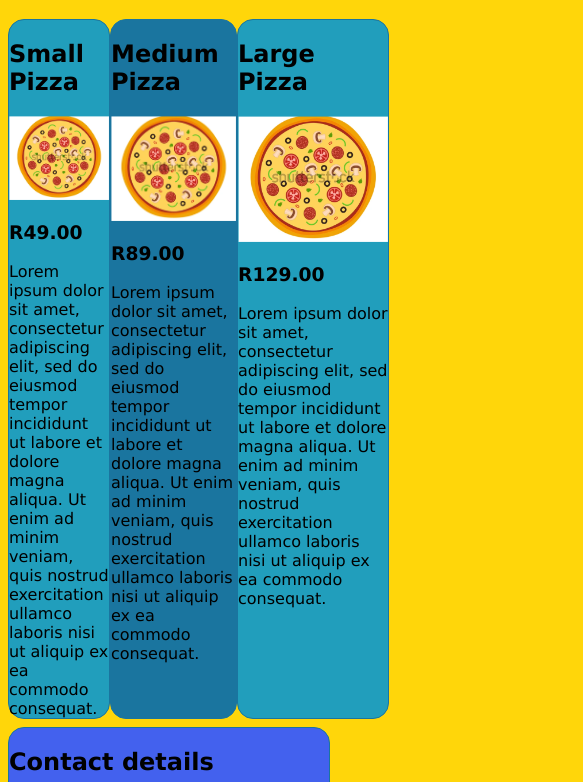
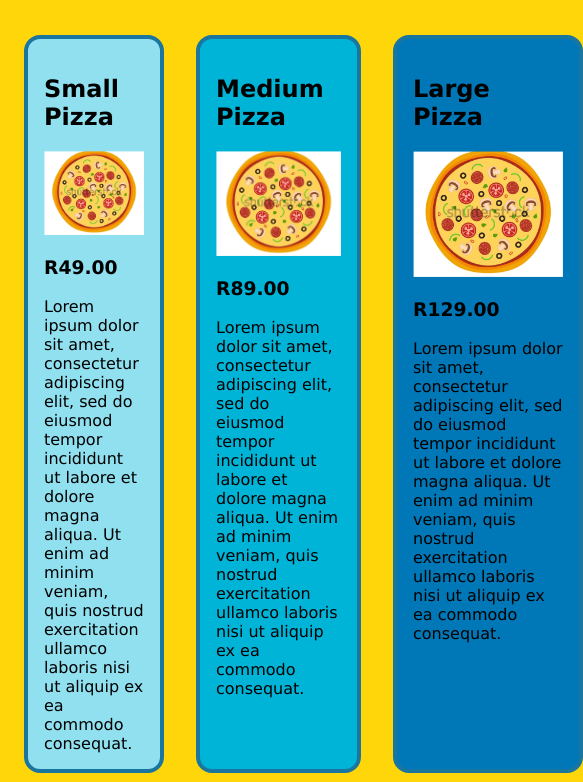
Before and after one commit to TshepisoogasohT/PIZZA-MENU, a plain HTML site: page index.html in a window 390 px wide. Shown: the part 62-844 px from the top of the page, 583 px wide, since content can reach past the window. Drawn offline with Linux system fonts and the light colour scheme.

Commit message:
responsive pages

```diff
--- a/style.css
+++ b/style.css
@@ -4,9 +4,9 @@
 
 }
 .pizza{
-    border:1px solid #1a759f;
-    padding: lem;
-    margin:lem;
+    border:4px solid #1a759f;
+    padding: 1em;
+    margin:1em;
     margin-bottom: 0.5em ;
     /*margin-left:0em ;*/
     border-radius:1em;
@@ -20,19 +20,19 @@
     display: flex;
 }
 .medium_pizza{
-    background-color: #1a759f;
+    background-color: #00b4d8;
     flex:3;
 
 }
 .large_pizza{
-    background-color: #219ebc;
+    background-color: #0077b6;
     flex:4;
     /*box model*/
 
 }
 
 .small_pizza{
-    background-color: #219ebc;
+    background-color: #90e0ef;
     flex:1
 }
 
@@ -49,7 +49,7 @@
 
 }@media(min-width:960px){
     body {
-        background-color: #3b0aff;
+        background-color: #9fffcb;
         /*font-family: Verdana, Geneva, Tahoma, sans-serif;*/
         .pizzas{
             display: flex;
```
